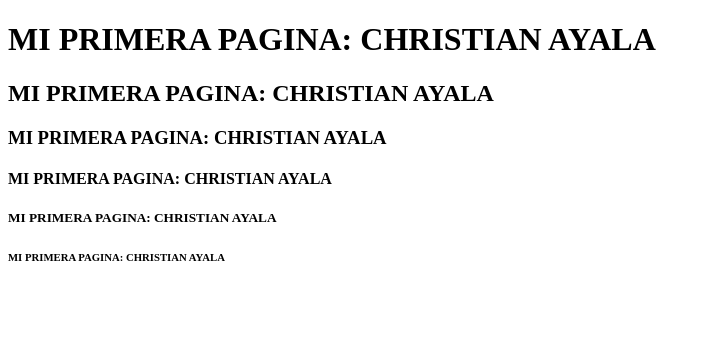
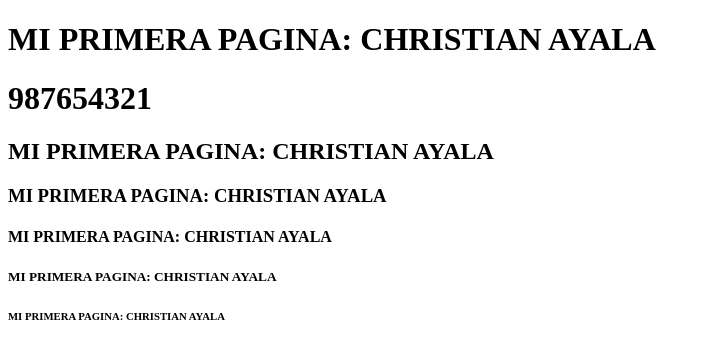
Before and after one commit to ChAyalaM22/frontendCodigo1, a plain HTML site: page semana1/dia2/index.html in a window 1280 px wide. Shown: the whole page, without its empty margins (0-711 px from the left). Drawn offline with Linux system fonts and the light colour scheme.

Commit message:
modificacion de numero

```diff
--- a/semana1/dia2/index.html
+++ b/semana1/dia2/index.html
@@ -11,7 +11,7 @@
 
     <main> <!!-- PARTE MAS IMPORTANTE DEL CONTENIDO DE LA PAGINA -->
 
-        <h1>MI PRIMERA PAGINA: CHRISTIAN AYALA</h1> <!!-- TAMAÑO MAS GRANDE DE LETRA -->
+        <h1>MI PRIMERA PAGINA: CHRISTIAN AYALA</h1> <!!-- TAMAÑO MAS GRANDE DE LETRA --> <h1>987654321</h1>
         <h2>MI PRIMERA PAGINA: CHRISTIAN AYALA</h2>
         <h3>MI PRIMERA PAGINA: CHRISTIAN AYALA</h3>
         <h4>MI PRIMERA PAGINA: CHRISTIAN AYALA</h4>
```
